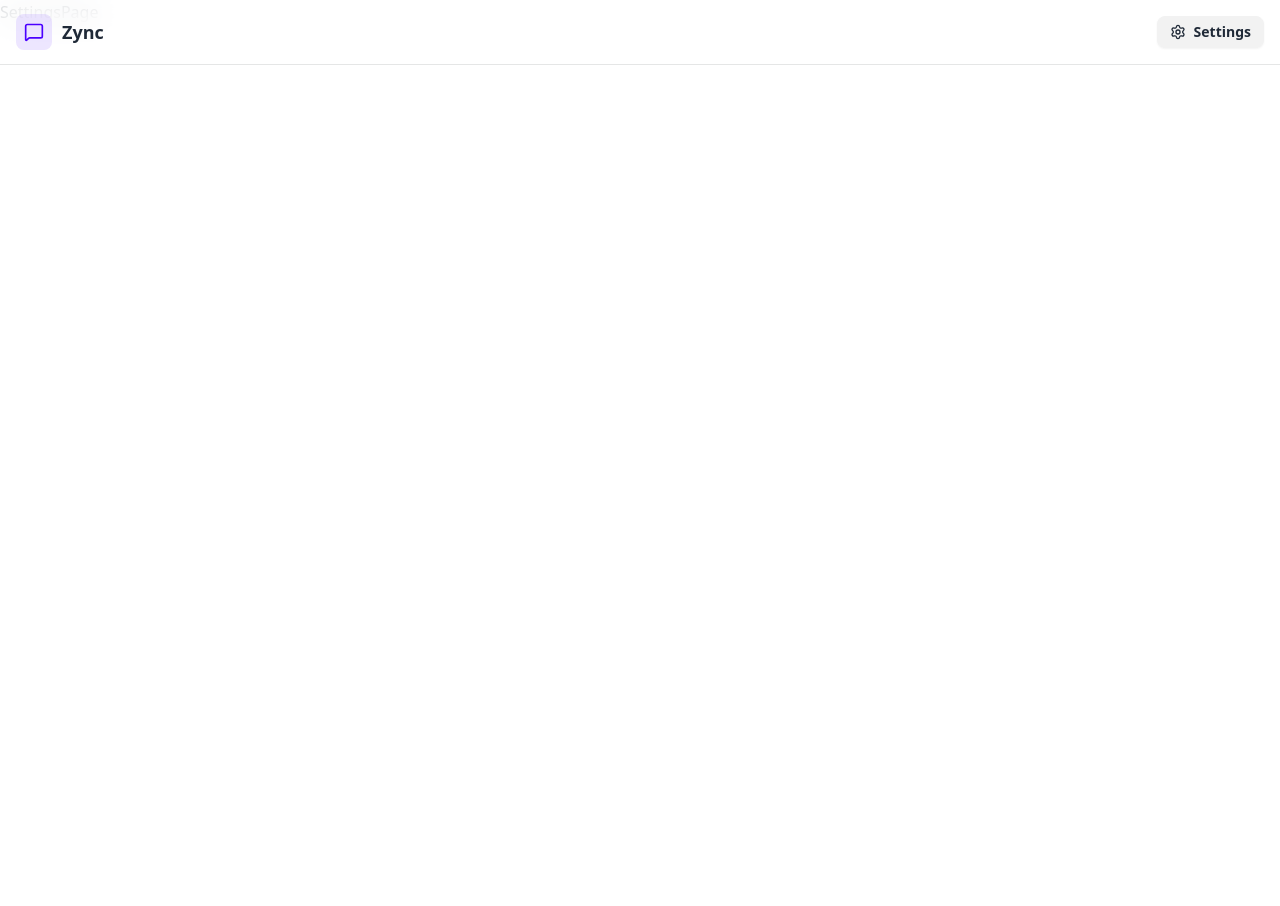
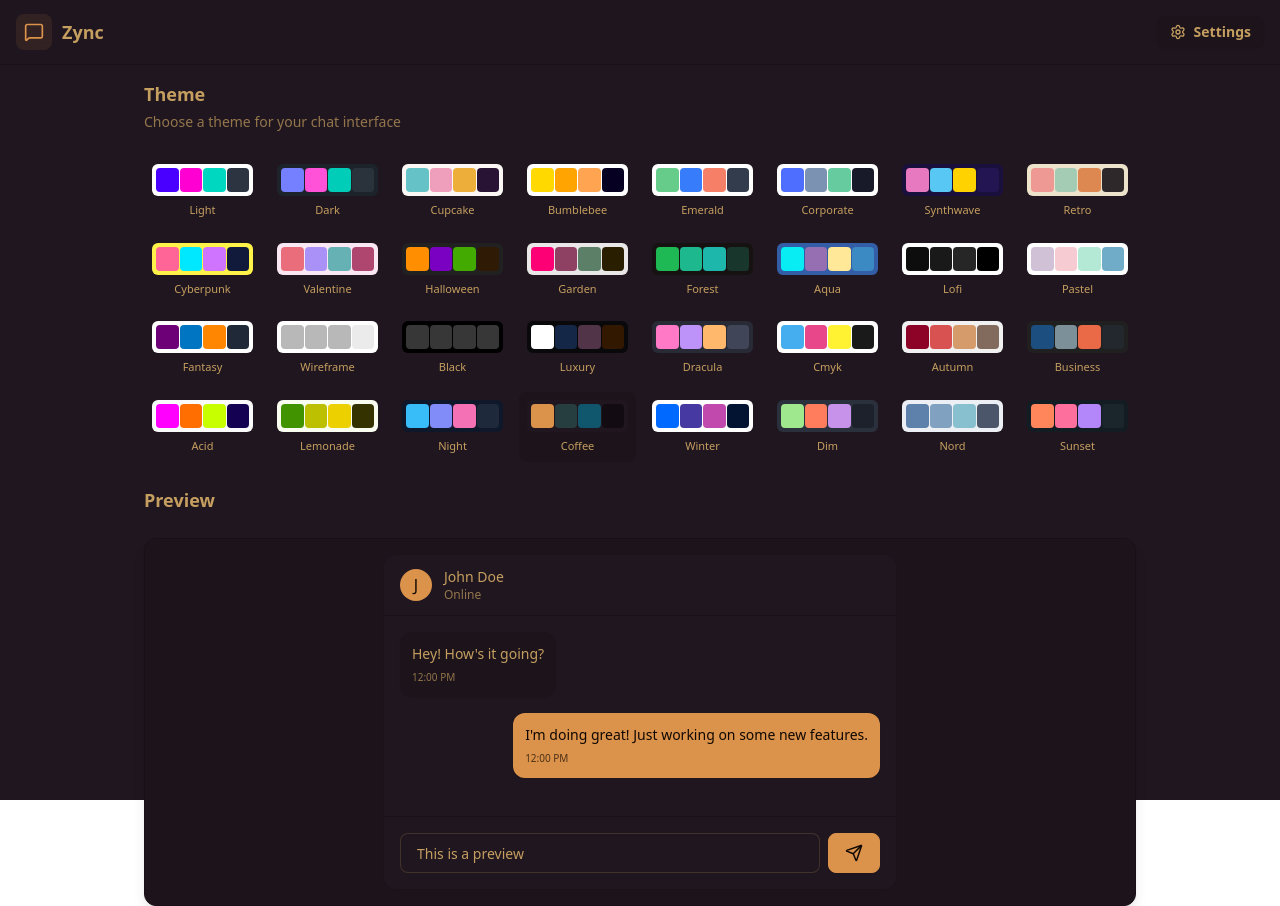
Before and after one commit to ParthMahadik04/ZyncChat, a React (Vite) app in the folder frontend/: page /settings in a window 1280 px wide. Before the commit the page ends 800 px from the top, so only its background shows below. Built offline with nearby package versions, Linux system fonts and the light colour scheme; no server answers.

Commit message:
Settings page with themes completed

```diff
--- a/frontend/src/App.jsx
+++ b/frontend/src/App.jsx
@@ -9,9 +9,11 @@
 import { useAuthStore } from "./store/useAuthStore";
 import { Loader } from "lucide-react";
 import {Toaster} from "react-hot-toast";
+import { useThemeStore } from "./store/useThemeStore";
 
 const App = () => {
   const {authUser,checkAuth,isCheckingAuth}=useAuthStore()
+  const {theme}=useThemeStore()
 
   useEffect(()=>{
     checkAuth();
@@ -27,7 +29,7 @@
   );
 
   return (
-    <div>
+    <div data-theme={theme}>
       <Navbar />
       <Routes>
         <Route path="/" element={authUser ? <HomePage /> : <Navigate to="/login" />} />
--- /dev/null
+++ b/frontend/src/constants/index.js
@@ -0,0 +1,34 @@
+export const THEMES = [
+  "light",
+  "dark",
+  "cupcake",
+  "bumblebee",
+  "emerald",
+  "corporate",
+  "synthwave",
+  "retro",
+  "cyberpunk",
+  "valentine",
+  "halloween",
+  "garden",
+  "forest",
+  "aqua",
+  "lofi",
+  "pastel",
+  "fantasy",
+  "wireframe",
+  "black",
+  "luxury",
+  "dracula",
+  "cmyk",
+  "autumn",
+  "business",
+  "acid",
+  "lemonade",
+  "night",
+  "coffee",
+  "winter",
+  "dim",
+  "nord",
+  "sunset",
+];
--- a/frontend/src/pages/ProfilePage.jsx
+++ b/frontend/src/pages/ProfilePage.jsx
@@ -30,7 +30,7 @@
             <p className="mt-2">Your profile information</p>
           </div>
 
-          {/* avatar upload section */}
+          {/* profile picture upload section */}
 
           <div className="flex flex-col items-center gap-4">
             <div className="relative">
--- a/frontend/src/pages/SettingsPage.jsx
+++ b/frontend/src/pages/SettingsPage.jsx
@@ -1,8 +1,116 @@
 import React from 'react'
+import { THEMES } from '../constants';
+import { Send } from 'lucide-react';
+import { useThemeStore } from '../store/useThemeStore';
+
+const PREVIEW_MESSAGES = [
+  { id: 1, content: "Hey! How's it going?", isSent: false },
+  { id: 2, content: "I'm doing great! Just working on some new features.", isSent: true },
+];
 
 const SettingsPage = () => {
+  const {theme,setTheme}=useThemeStore();
   return (
-    <div>SettingsPage</div>
+    <div className='h-screen container mx-auto px-4 pt-20 max-w-5xl'>
+      <div className='space-y-6'>
+        <div className="flex flex-col gap-1">
+          <h2 className="text-lg font-semibold">Theme</h2>
+          <p className="text-sm text-base-content/70">Choose a theme for your chat interface</p>
+        </div>
+
+        <div className='grid grid-cols-4 sm:grid-cols-6 md:grid-cols-8 gap-2'>
+          {THEMES.map((t) => (
+            <button
+              key={t}
+              className={`
+                group flex flex-col items-center gap-1.5 p-2 rounded-lg transition-colors
+                ${theme === t ? "bg-base-200" : "hover:bg-base-200/50"}
+              `}
+              onClick={() => setTheme(t)}
+            >
+              <div className="relative h-8 w-full rounded-md overflow-hidden" data-theme={t}>
+                <div className="absolute inset-0 grid grid-cols-4 gap-px p-1">
+                  <div className="rounded bg-primary"></div>
+                  <div className="rounded bg-secondary"></div>
+                  <div className="rounded bg-accent"></div>
+                  <div className="rounded bg-neutral"></div>
+                </div>
+              </div>
+              <span className="text-[11px] font-medium truncate w-full text-center">
+                {t.charAt(0).toUpperCase() + t.slice(1)}
+              </span>
+            </button>
+          ))}
+        </div>
+
+        {/* Preview Section */}
+        <h3 className="text-lg font-semibold mb-3">Preview</h3>
+        <div className="rounded-xl border border-base-300 overflow-hidden bg-base-100 shadow-lg">
+          <div className="p-4 bg-base-200">
+            <div className="max-w-lg mx-auto">
+              {/* Mock Chat UI */}
+              <div className="bg-base-100 rounded-xl shadow-sm overflow-hidden">
+                {/* Chat Header */}
+                <div className="px-4 py-3 border-b border-base-300 bg-base-100">
+                  <div className="flex items-center gap-3">
+                    <div className="w-8 h-8 rounded-full bg-primary flex items-center justify-center text-primary-content font-medium">
+                      J
+                    </div>
+                    <div>
+                      <h3 className="font-medium text-sm">John Doe</h3>
+                      <p className="text-xs text-base-content/70">Online</p>
+                    </div>
+                  </div>
+                </div>
+
+                {/* Chat Messages */}
+                <div className="p-4 space-y-4 min-h-[200px] max-h-[200px] overflow-y-auto bg-base-100">
+                  {PREVIEW_MESSAGES.map((message) => (
+                    <div
+                      key={message.id}
+                      className={`flex ${message.isSent ? "justify-end" : "justify-start"}`}
+                    >
+                      <div
+                        className={`
+                          max-w-[80%] rounded-xl p-3 shadow-sm
+                          ${message.isSent ? "bg-primary text-primary-content" : "bg-base-200"}
+                        `}
+                      >
+                        <p className="text-sm">{message.content}</p>
+                        <p
+                          className={`
+                            text-[10px] mt-1.5
+                            ${message.isSent ? "text-primary-content/70" : "text-base-content/70"}
+                          `}
+                        >
+                          12:00 PM
+                        </p>
+                      </div>
+                    </div>
+                  ))}
+                </div>
+
+                {/* Chat Input */}
+                <div className="p-4 border-t border-base-300 bg-base-100">
+                  <div className="flex gap-2">
+                    <input
+                      type="text"
+                      className="input input-bordered flex-1 text-sm h-10"
+                      placeholder="Type a message..."
+                      value="This is a preview"
+                      readOnly
+                    />
+                    <button className="btn btn-primary h-10 min-h-0">
+                      <Send size={18} />
+                    </button>
+                  </div>
+                </div>
+              </div>
+            </div>
+          </div>
+        </div>
+      </div>
+    </div>
   )
 }
 
--- /dev/null
+++ b/frontend/src/store/useThemeStore.js
@@ -0,0 +1,9 @@
+import {create} from "zustand";
+
+export const useThemeStore = create((set)=>({
+    theme: localStorage.getItem("chat-theme") || "coffee",
+    setTheme: (theme)=>{
+        localStorage.setItem("chat-theme",theme);
+        set({theme});
+    }
+}))
--- a/frontend/tailwind.config.js
+++ b/frontend/tailwind.config.js
@@ -1,13 +1,46 @@
-import daisyui from 'daisyui'
+import daisyui from "daisyui";
 
 /** @type {import('tailwindcss').Config} */
 export default {
-  content: [
-    "./index.html",
-    "./src/**/*.{js,ts,jsx,tsx}",
-  ],
+  content: ["./index.html", "./src/**/*.{js,ts,jsx,tsx}"],
   theme: {
     extend: {},
   },
   plugins: [daisyui],
-}
+  daisyui: {
+    themes: [
+      "light",
+      "dark",
+      "cupcake",
+      "bumblebee",
+      "emerald",
+      "corporate",
+      "synthwave",
+      "retro",
+      "cyberpunk",
+      "valentine",
+      "halloween",
+      "garden",
+      "forest",
+      "aqua",
+      "lofi",
+      "pastel",
+      "fantasy",
+      "wireframe",
+      "black",
+      "luxury",
+      "dracula",
+      "cmyk",
+      "autumn",
+      "business",
+      "acid",
+      "lemonade",
+      "night",
+      "coffee",
+      "winter",
+      "dim",
+      "nord",
+      "sunset",
+    ],
+  },
+};
```
Also changed, not shown: frontend/src/pages/SignUpPage.jsx (+47 -36 lines), 1 other file (tests, documents, lock files or other folders).
